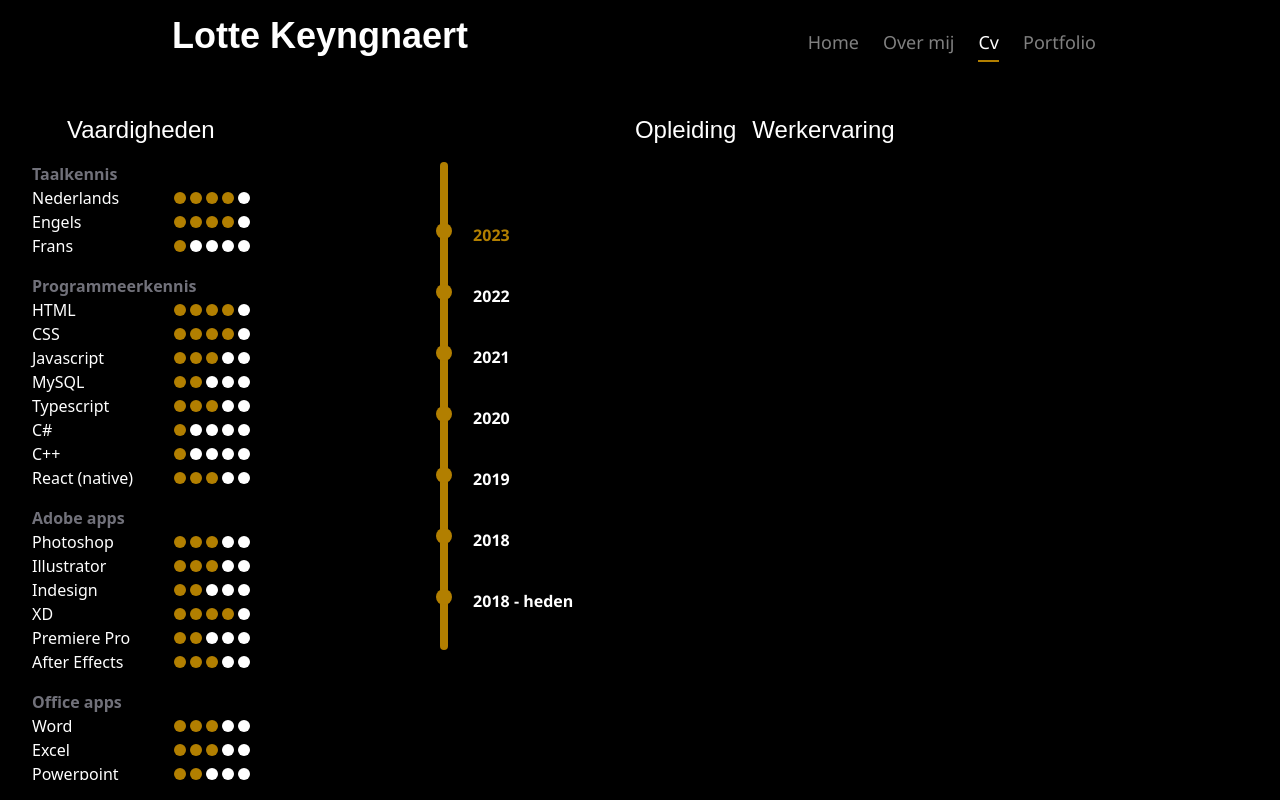
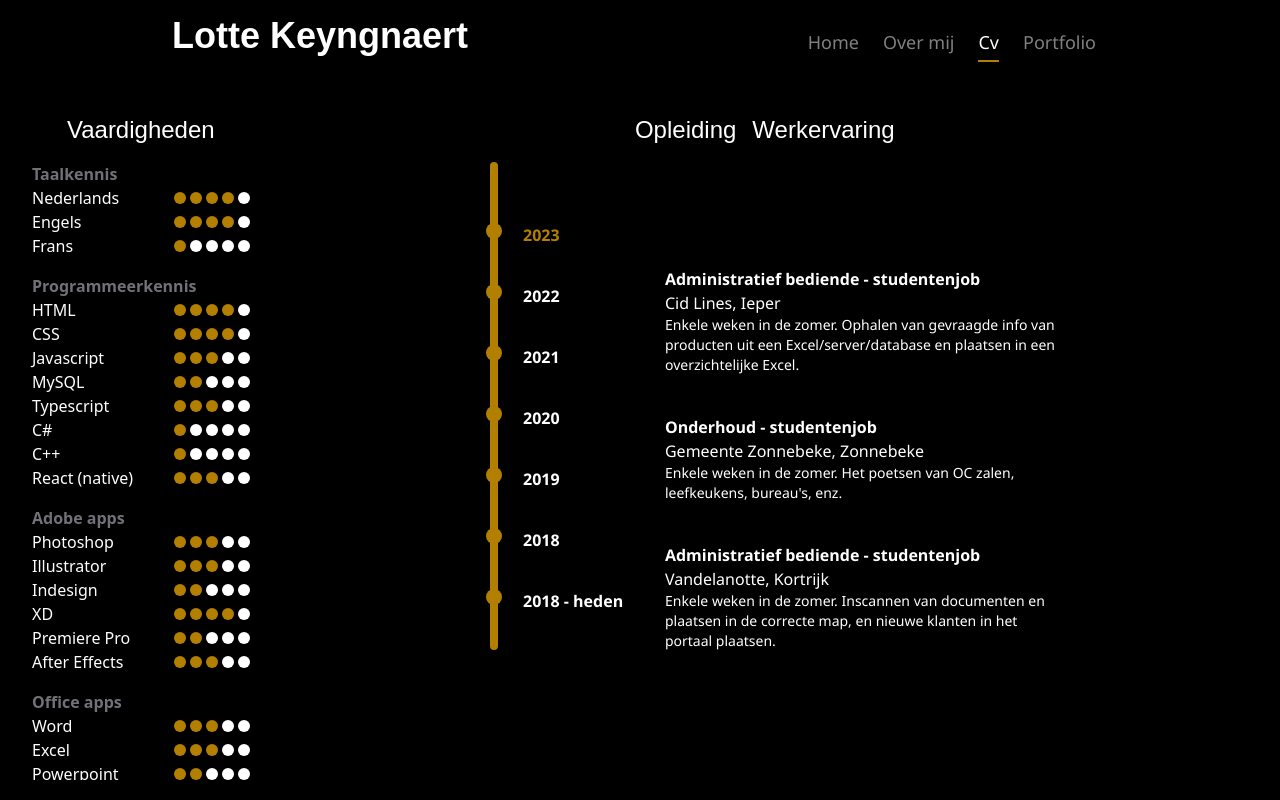
Before and after one commit to KeyngnaertLotte/Portfolio, a React (Vite) app: page /cv in a window 1280 px wide. Built offline with nearby package versions, Linux system fonts and the light colour scheme; a web font is replaced by a local one.

Commit message:
werkervaring done

```diff
--- a/src/components/CV/AppWerkervaring.tsx
+++ b/src/components/CV/AppWerkervaring.tsx
@@ -55,76 +55,12 @@ export default () => {
 
   return (
     <div className="flex h-full w-full items-center justify-center pt-4 font-body text-white">
-      {/* <div className="grid h-full w-[70%] grid-cols-7 grid-rows-12 ">
-        <div className="col-start-1 col-span-1 row-start-1 row-span-9  w-2 rounded-full bg-[#B27F00] justify-self-center"></div>
-        <div className="col-span-1 col-start-1 row-span-1 row-start-1 h-4 w-4 rounded-full bg-[#B27F00] justify-self-center"></div>
-        <div className=" col-span-1 col-start-1 row-span-1 row-start-4  h-4 w-4 rounded-full bg-[#B27F00] justify-self-center"></div>
-        <div className="col-span-1 col-start-1 row-span-1 row-start-5 h-4 w-4 rounded-full bg-[#B27F00] justify-self-center"></div>
-        <div className="col-span-1 col-start-1 row-span-1 row-start-6 h-4 w-4 rounded-full bg-[#B27F00] justify-self-center"></div>
-        <div className="col-span-1 col-start-1 row-span-1 row-start-7 h-4 w-4 rounded-full bg-[#B27F00] justify-self-center"></div>
-        <div className="row-start-8 col-span-1 col-start-1 row-span-1 h-4 w-4 rounded-full bg-[#B27F00] justify-self-center"></div>
-        <div className="row-start-9 col-span-1 col-start-1 row-span-1 h-4 w-4 rounded-full bg-[#B27F00] justify-self-center"></div>
-
-        <p className='font-bold row-span-3 row-start-1 col-start-2 col-span-1'>2023</p>
-        <p className='font-bold row-span-1 row-start-4 col-start-2 col-span-1'>2022</p>
-        <p className='font-bold row-span-1 row-start-5 col-start-2 col-span-1'>2021</p>
-        <p className='font-bold row-span-1 row-start-6 col-start-2 col-span-1'>2020</p>
-        <p className='font-bold row-span-1 row-start-8 col-start-2 col-span-1'>2019</p>
-        <p className='font-bold row-span-1 row-start-9 col-start-2 col-span-1'>2018</p>
-        <p className='font-bold row-span-1 row-start-10 col-start-2 col-span-1'>2018 - heden</p>
-
+      {/*
         <div className='flex flex-col row-span-1 row-start-1 col-start-3 col-span-full'>
           <p>Administratief bediende - studentenjob</p>
           <p>Cid Lines, Ieper</p>
           <p className='text-sm text-zinc-500'>Enkele weken in de zomer. Ophalen van gevraagde info van producten uit een Excel/server/database en plaatsen in een overzichtelijke Excel.</p>
         </div>
-        <div className='flex flex-col row-span-1 row-start-2 col-start-3 col-span-full'>
-          <p>Onderhoud - studentenjob</p>
-          <p>Gemeente Zonnebeke, Zonnebeke</p>
-          <p className='text-sm text-zinc-500'>Enkele weken in de zomer. Het poetsen van OC zalen, leefkeukens, bureau's, enz.</p>
-        </div>
-        <div className='flex flex-col row-span-1 row-start-3 col-start-3 col-span-full'>
-          <p>Administratief bediende - studentenjob</p>
-          <p>Vandelanotte, Kortrijk</p>
-          <p className='text-sm text-zinc-500'>Enkele weken in de zomer. Inscannen van documenten en plaatsen in de correcte map, en nieuwe klanten in het portaal plaatsen.</p>
-        </div>
-        <div className='flex flex-col row-span-1 row-start-4 col-start-3 col-span-full'>
-          <p>Onderhoud - studentenjob</p>
-          <p>Huize Zonnelied, Ieper</p>
-          <p className='text-sm text-zinc-500'>Enkele weken in de zomer. Het poetsen van kamers, gangen, ramen, leefruimtes, enz.</p>
-        </div>
-        <div className='flex flex-col row-span-1 row-start-5 col-start-3 col-span-full'>
-          <p>Onderhoud - studentenjob</p>
-          <p>Huize Zonnelied, Ieper</p>
-          <p className='text-sm text-zinc-500'>Enkele weken in de zomer. Het poetsen van kamers, gangen, ramen, leefruimtes, enz.</p>
-        </div>
-        <div className='flex flex-col row-span-1 row-start-6 col-start-3 col-span-full'>
-          <p>Onderhoud - studentenjob</p>
-          <p>Huize Zonnelied, Ieper</p>
-          <p className='text-sm text-zinc-500'>Enkele weken in de zomer. Het poetsen van kamers, gangen, ramen, leefruimtes, enz.</p>
-        </div>
-        <div className='flex flex-col row-span-1 row-start-7 col-start-3 col-span-full'>
-          <p>Graphic Designer - stage</p>
-          <p>Impressionant, Ieper</p>
-          <p className='text-sm text-zinc-500'>2 weken in maart. Vroeg gestopt door corona. Logo's ontwerpen, video's maken in After Effects, enz.</p>
-        </div>
-        <div className='flex flex-col row-span-1 row-start-8 col-start-3 col-span-full'>
-          <p>Administratief bediende - studentenjob</p>
-          <p>Vandelanotte, Kortrijk</p>
-          <p className='text-sm text-zinc-500'>Enkele weken in de zomer. Inscannen van documenten en plaatsen in de correcte map, en nieuwe klanten in het portaal plaatsen.</p>
-        </div>
-        <div className='flex flex-col row-span-1 row-start-9 col-start-3 col-span-full'>
-          <p>Administratief bediende - studentenjob</p>
-          <p>Vandelanotte, Kortrijk</p>
-          <p className='text-sm text-zinc-500'>Enkele weken in de zomer. Inscannen van documenten en plaatsen in de correcte map, en nieuwe klanten in het portaal plaatsen.</p>
-        </div>
-        <div className='flex flex-col row-span-1 row-start-10 col-start-3 col-span-full'>
-          <p>Oppassen</p>
-          <p>Diversen, Westhoek</p>
-          <p className='text-sm text-zinc-500'>Leeftijden van 1 jaar tot 12 jaar.</p>
-        </div>
-
-
        </div> */}
        <div className='grid h-full w-[20%] grid-rows-10  justify-items-start'>
        <div className="col-start-1 col-span-1 row-start-1 row-end-9 w-2 rounded-full bg-[#B27F00] justify-self-center"></div>
@@ -153,25 +89,21 @@ export default () => {
           <span className="">{year}</span>
         </label>
       ))}
-        {/* <button className='font-bold text-[#B27F00] row-span-1 row-start-2 col-start-2 col-span-1 self-start'>2023</button>
-        <button className='font-bold row-span-1 row-start-3 col-start-2 col-span-1 self-start'>2022</button>
-        <button className='font-bold row-span-1 row-start-4 col-start-2 col-span-1 self-start'>2021</button>
-        <button className='font-bold row-span-1 row-start-5 col-start-2 col-span-1 self-start'>2020</button>
-        <button className='font-bold row-span-1 row-start-6 col-start-2 col-span-1 self-start'>2019</button>
-        <button className='font-bold row-span-1 row-start-7 col-start-2 col-span-1 self-start'>2018</button>
-        <button className='font-bold row-span-1 row-start-8 col-start-2 col-span-1 self-start'>2018 - heden</button> */}
-
        </div>
 
-        <div className='w-[50%] h-full'>
-          <div className='w-full h-full flex flex-col items-center justify-center'>
-            <div>
-              <p></p>
-              <p></p>
-              <p></p>
-            </div>
-          </div>
+       <div className='w-[40%] h-full'>
+  <div className='w-full h-full flex flex-col items-start justify-center gap-6'>
+    {jobs.map((job, index) => (
+      (Array.isArray(job.year) ? job.year.includes(selectedYear) : job.year === selectedYear) && (
+        <div key={index} className="mb-4">
+          <p className="font-bold">{job.job}</p>
+          <p>{job.company}</p>
+          <p className='text-sm'>{job.description}</p>
         </div>
+      )
+    ))}
+  </div>
+</div>
 
     </div>
   )
```
